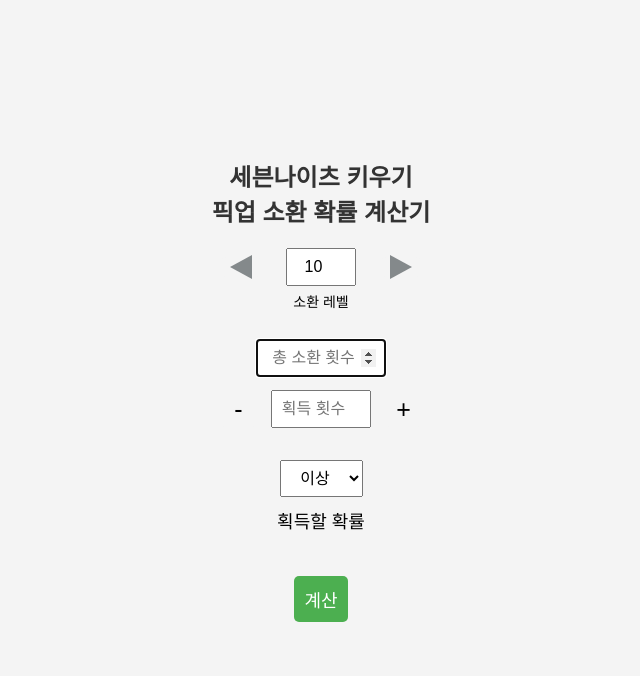
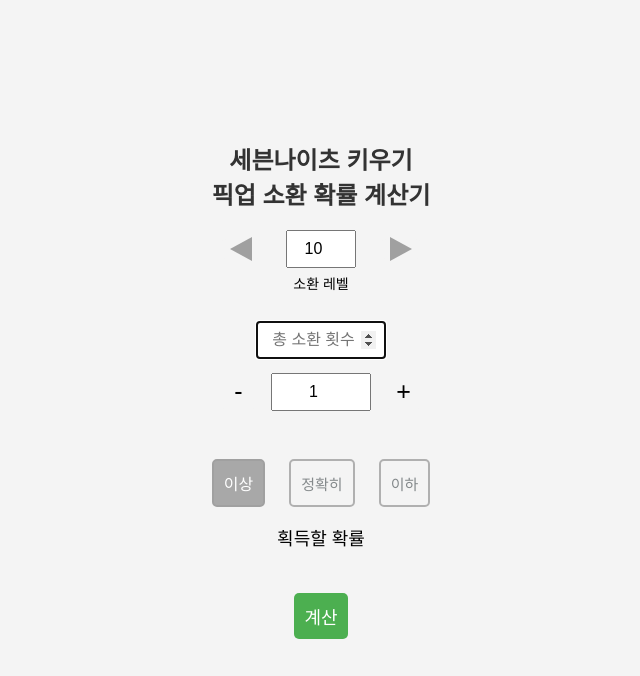
Before and after one commit to 18seki/SKIA_calculator, a plain HTML site: page index.html in a window 1280 px wide. Shown: the whole page, without its empty margins (319-959 px from the left). Drawn offline with nearby package versions, Linux system fonts and the light colour scheme.

Commit message:
Update index.html

```diff
--- a/index.html
+++ b/index.html
@@ -88,7 +88,7 @@
       height: 0;
       border-style: solid;
       border-width: 12px 22px 12px 0;
-      border-color: transparent #84898B transparent transparent;
+      border-color: transparent #A0A0A0 transparent transparent;
       position: absolute;
       top: 50%;
       left: 50%;
@@ -97,7 +97,7 @@
 
     .arrow-button:last-child:before {
       border-width: 12px 0 12px 22px;
-      border-color: transparent transparent transparent #84898B;
+      border-color: transparent transparent transparent #A0A0A0;
     }
 
     .level-input-container input {
@@ -125,6 +125,40 @@
       font-size: 25px;
       padding: 0;
       position: relative;
+    }
+
+    .opt-button-group {
+      display: flex;
+      gap: 10px;
+      margin-top: 10px;
+    }
+
+    .opt-button {
+      margin-top: 12px;
+      margin-bottom: 12px;
+      margin-left: 7px;
+      margin-right: 7px;
+      display: inline-block;
+      padding: 10px;
+      font-size: 15px;
+      cursor: pointer;
+      border: 2px solid #B0B0B0;
+      background-color: #F4F4F4;
+      color: #84898B;
+      border-radius: 5px;
+      transition: background-color 0.3s, color 0.3s;
+    }
+
+    .opt-button:hover {
+      background-color: #B0B0B0;
+      color: #fff;
+    }
+
+    .opt-button-on {
+      background-color: #A8A8A8;
+      border: 2px solid #A0A0A0;
+      color: #fff;
+      font-size: 16px;
     }
 
     #result {
@@ -167,9 +201,16 @@
 
       const n = parseInt(document.getElementById('nInput').value);
       const k = parseInt(document.getElementById('kInput').value);
-      const comparison = document.getElementById('comparison').value;
+      let probability;
 
-      let probability;
+      let comparison;
+      if (document.getElementById('button0').classList.contains('opt-button-on')) {
+        comparison = 'larger';
+      } else if (document.getElementById('button1').classList.contains('opt-button-on')) {
+        comparison = 'equal';
+      } else if (document.getElementById('button2').classList.contains('opt-button-on')) {
+        comparison = 'less';
+      }
 
       switch (comparison) {
         case 'equal':
@@ -233,8 +274,24 @@
       calculateProbability()
     }
 
+    function toggleButton(button) {
+      if (currentButton !== button) {
+        if (currentButton) {
+          currentButton.classList.remove('opt-button-on');
+        }
+        currentButton = button;
+        currentButton.classList.add('opt-button-on');
+        calculateProbability();
+      }
+    }
+
     let domN, domK;
+    let currentButton;
     document.addEventListener('DOMContentLoaded', function() {
+
+      currentButton = document.getElementById('button0');
+      currentButton.classList.add('opt-button-on');
+
       domN = document.getElementById('nInput');
       domK = document.getElementById('kInput');
       domN.focus();
@@ -291,6 +348,13 @@
     window.addEventListener('keydown', handleEnterKey);
 
   </script>
+  <script async src="https://www.googletagmanager.com/gtag/js?id=G-Q4E4Q63ZWN"></script>
+  <script>
+    window.dataLayer = window.dataLayer || [];
+    function gtag() { dataLayer.push(arguments); }
+    gtag('js', new Date());
+    gtag('config', 'G-Q4E4Q63ZWN');
+  </script>
 </head>
 <body>
   <h2>세븐나이츠 키우기<br>픽업 소환 확률 계산기</h2>
@@ -308,17 +372,18 @@
 
   <div class="count-input-container">
   <button class="target-button" onclick="adjustCount('decrement')">-</button>
-  <input type="number" id="kInput" min="0" placeholder="획득 횟수" required style="width: 80px;">
+  <input type="number" id="kInput" value="1" min="0" placeholder="획득 횟수" required style="width: 80px;">
   <button class="target-button" onclick="adjustCount('increment')">+</button>
   </div>
 
   <br>
 
-  <select id="comparison">
-    <option value="larger">이상</option>
-    <option value="equal">정확히</option>
-    <option value="less">이하</option>
-  </select>
+  <div class="opt-button-group">
+    <button id="button0" class="opt-button" onclick="toggleButton(this)">이상</button>
+    <button id="button1" class="opt-button" onclick="toggleButton(this)">정확히</button>
+    <button id="button2" class="opt-button" onclick="toggleButton(this)">이하</button>
+  </div>
+
   <label>획득할 확률</label>
 
   <br>
```
